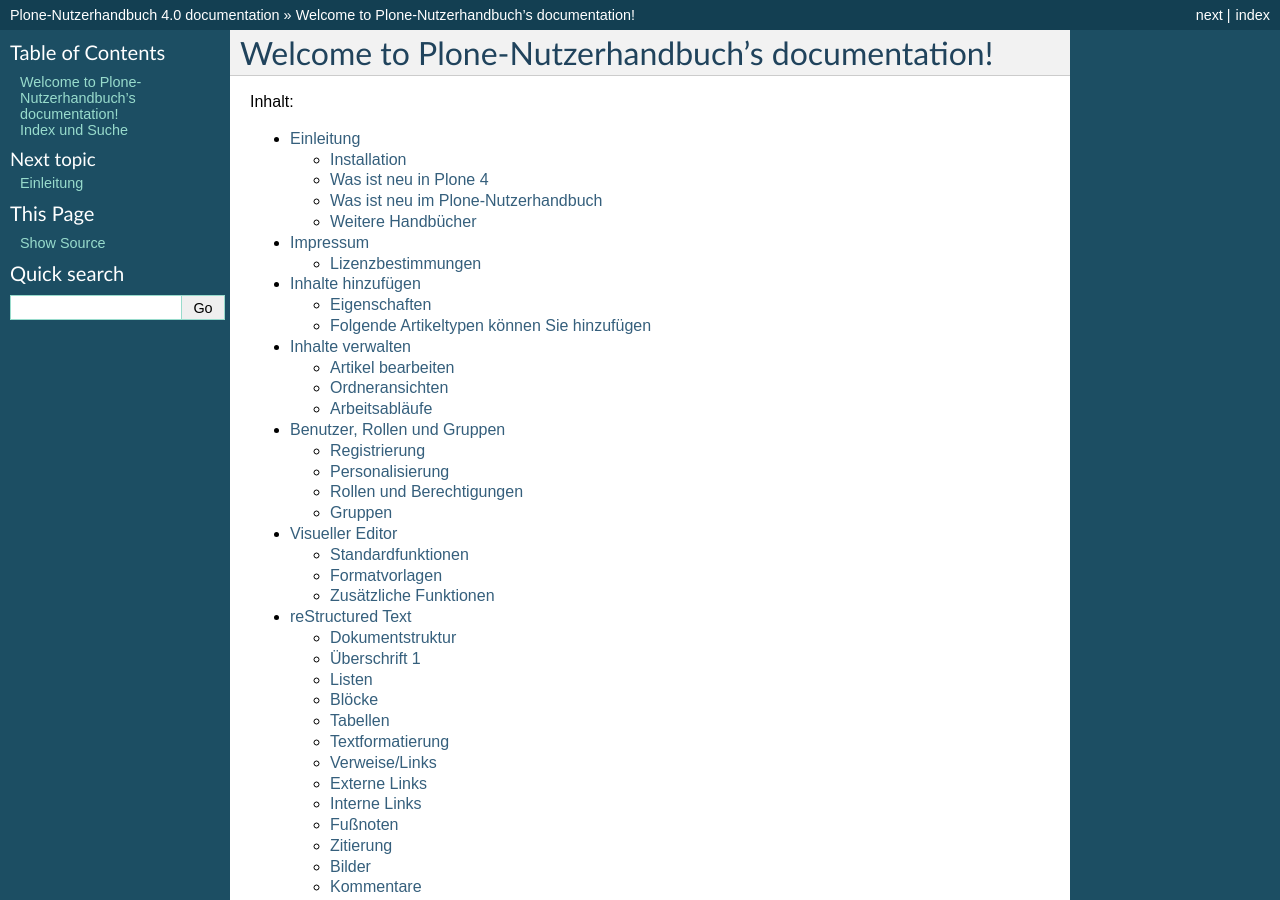
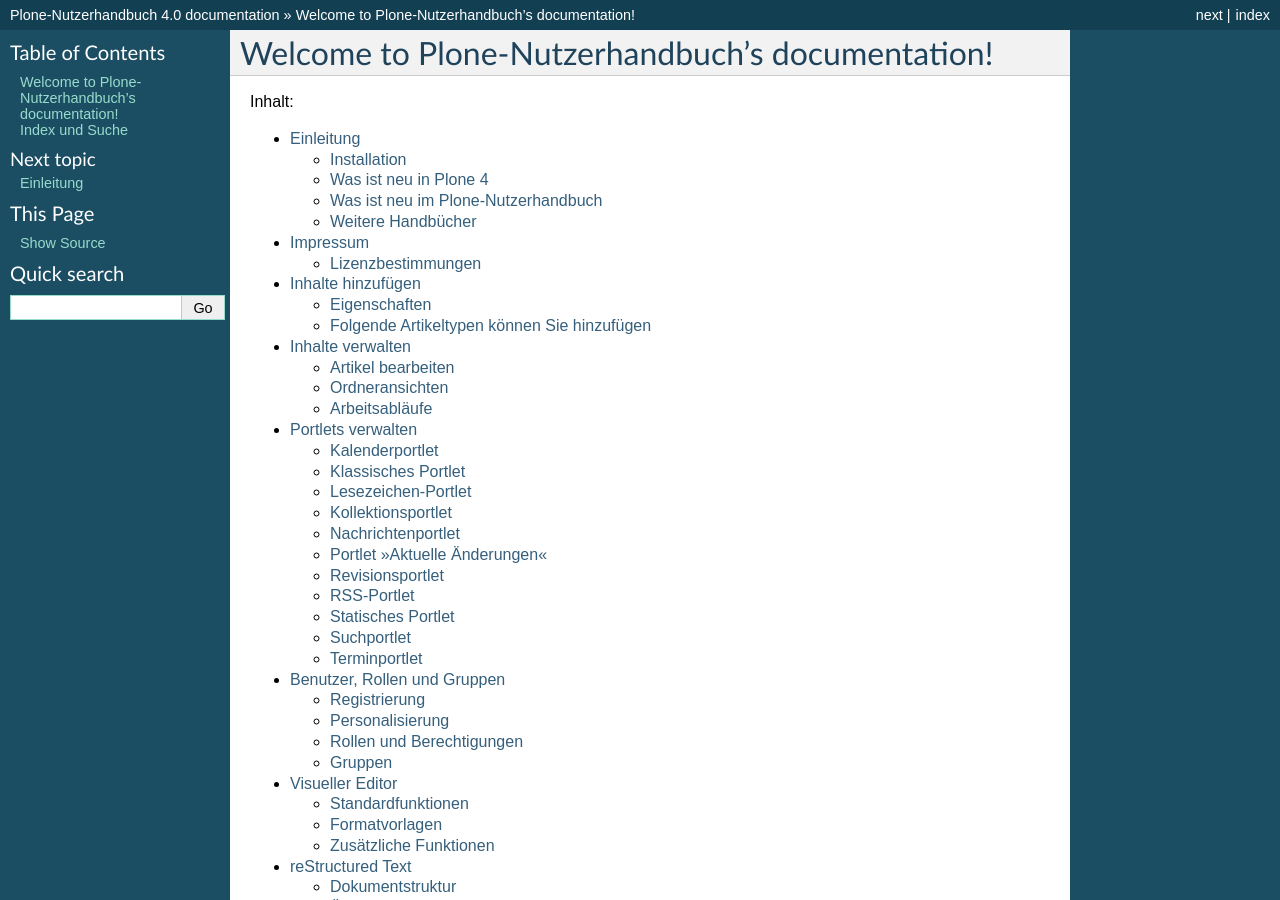
Before and after one commit to veit/plone-nutzerhandbuch, a Sphinx documentation site: the page built from source/index.rst, in a window 1280 px wide and 900 px high. Built offline with Sphinx 7.4.7, drawn with Linux system fonts in a browser that asks for light colours; pages that are not in the unit, such as notebooks, are missing from menus.

Commit message:
Restructured portlets

```diff
--- a/source/benutzer-rollen-und-gruppen/personalisierung/index.rst
+++ b/source/benutzer-rollen-und-gruppen/personalisierung/index.rst
@@ -10,5 +10,5 @@
    benutzeraktionen
    profil
    meine-einstellungen
-   persoenliche-seite/index
+   persoenliche-seite.rst
    passwort-aendern
--- a/source/index.rst
+++ b/source/index.rst
@@ -15,6 +15,7 @@
    impressum
    inhalte-hinzufuegen/index
    inhalte-verwalten/index
+   portlets-verwalten/index
    benutzer-rollen-und-gruppen/index
    visueller-editor-tinymce/index
    restructured-text/index
--- a/source/benutzer-rollen-und-gruppen/personalisierung/persoenliche-seite/portlets/index.rst
+++ b/source/portlets-verwalten/index.rst
@@ -1,5 +1,5 @@
-Portlets
-========
+Portlets verwalten
+==================
 
 Viele Portlets müssen zunächst konfiguriert werden bevor sie angezeigt werden. Dann bekommen Sie beim Hinzufügen eines Portlets zunächst ein Formular angezeigt, das Ihnen die Konfigurationsmöglichkeiten anzeigt.
 
```
Also changed, not shown: source/benutzer-rollen-und-gruppen/personalisierung/persoenliche-seite.rst (added, +24 -0 lines), source/benutzer-rollen-und-gruppen/personalisierung/persoenliche-seite/index.rst (deleted, +0 -10 lines), source/benutzer-rollen-und-gruppen/personalisierung/persoenliche-seite/persoenliche-seite.rst (deleted, +0 -28 lines), source/portlets-verwalten/kalenderportlet.rst (renamed from source/benutzer-rollen-und-gruppen/personalisierung/persoenliche-seite/portlets/kalenderportlet.rst), source/portlets-verwalten/klassisches-portlet.rst (renamed from source/benutzer-rollen-und-gruppen/personalisierung/persoenliche-seite/portlets/klassisches-portlet.rst), source/portlets-verwalten/kollektionsportlet.rst (renamed from source/benutzer-rollen-und-gruppen/personalisierung/persoenliche-seite/portlets/kollektionsportlet.rst), source/portlets-verwalten/nachrichtenportlet.rst (renamed from source/benutzer-rollen-und-gruppen/personalisierung/persoenliche-seite/portlets/nachrichtenportlet.rst), source/portlets-verwalten/portlet-aktuelle-aenderungen.rst (renamed from source/benutzer-rollen-und-gruppen/personalisierung/persoenliche-seite/portlets/portlet-aktuelle-aenderungen.rst), source/portlets-verwalten/revisionsportlet.rst (renamed from source/benutzer-rollen-und-gruppen/personalisierung/persoenliche-seite/portlets/revisionsportlet.rst), source/portlets-verwalten/rss-portlet.rst (renamed from source/benutzer-rollen-und-gruppen/personalisierung/persoenliche-seite/portlets/rss-portlet.rst), source/portlets-verwalten/statisches-portlet.rst (renamed from source/benutzer-rollen-und-gruppen/personalisierung/persoenliche-seite/portlets/statisches-portlet.rst), source/portlets-verwalten/suchportlet.rst (renamed from source/benutzer-rollen-und-gruppen/personalisierung/persoenliche-seite/portlets/suchportlet.rst), source/portlets-verwalten/terminportlet.rst (renamed from source/benutzer-rollen-und-gruppen/personalisierung/persoenliche-seite/portlets/terminportlet.rst).
